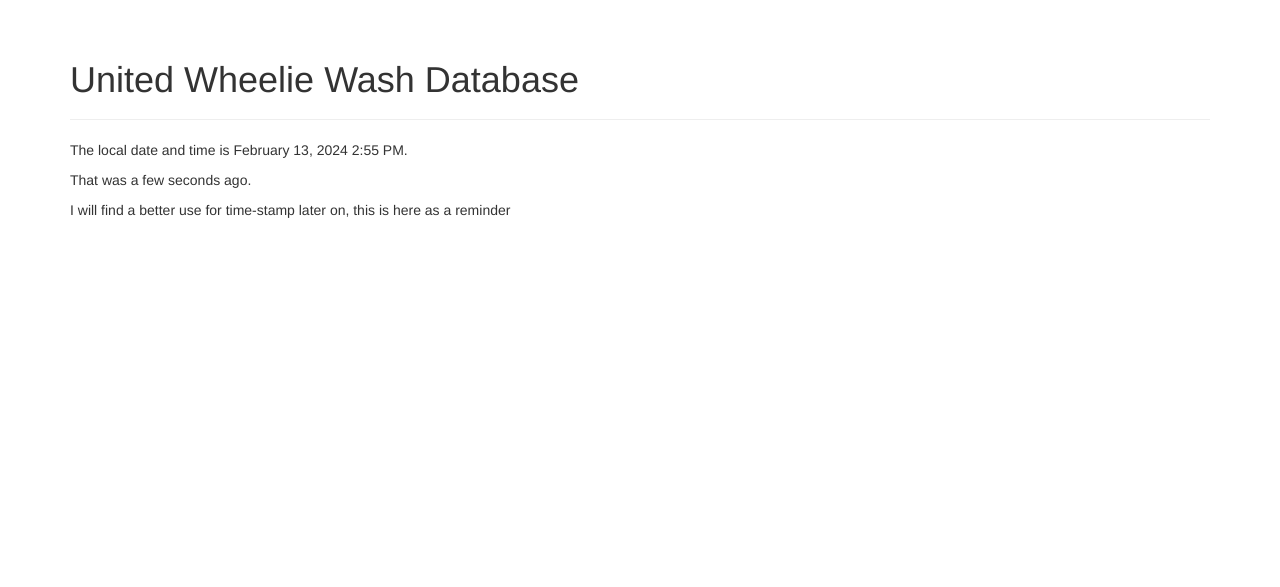
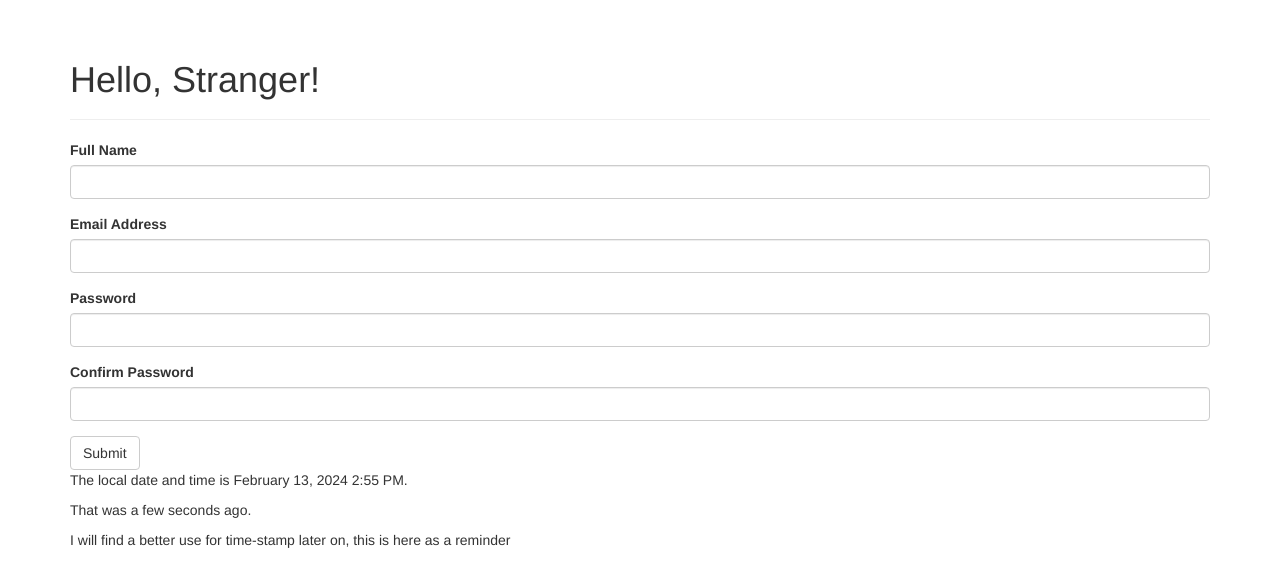
Before and after one commit to fred-py/stripe-subscription-checkout, a Flask app: page /database in a window 1280 px wide. Shown: the part 52-639 px from the top of the page. Run offline with Flask 3, Linux system fonts and the light colour scheme; some libraries are stand-ins or nearby versions.

Commit message:
wtf form added for registration before accessing the database

```diff
--- a/app/__init__.py
+++ b/app/__init__.py
@@ -43,7 +43,7 @@ def create_app(config_name='production'):  # Change to 'development' for develop
     # Registering the main blueprint for Flask to treat it as part of the application
     app.register_blueprint(main_bp)
 
-    from .db_views import db_views as db_views_bp  # DB front-end
+    from .db_views import db_views as db_views_bp  # DB front-end  # Passing the app configuration to the blueprint
     app.register_blueprint(db_views_bp)
 
     from .auth import auth as auth_bp
@@ -59,5 +59,6 @@ def create_app(config_name='production'):  # Change to 'development' for develop
     #@app.route('/test/')
     #def test_page():
     #    return '<h1>Testing the Flask Application Factory Pattern</h1>'
+    print(app.config['SECRET_KEY'])
 
     return app  # Returning the Flask app instance
--- a/app/db_views/forms.py
+++ b/app/db_views/forms.py
@@ -9,9 +9,9 @@ from wtforms.validators import DataRequired, Email, EqualTo, Length
 
 # Flask-WTF web forms is represented in the server by a class
 # The class inherits from FlaskForm
-class SignUp(FlaskForm):  # Flask WebDev p. 114
-    """This class defines a list of fields in the form
-    each field obj can have one of more validators attached."""
+class RegisterAcc(FlaskForm):  # Flask WebDev p. 114
+    """This class defines a list of fields in the form,
+        each field obj can have one of more validators attached."""
     # 1. StringField class represents a HTML <input type="text"> in the rendered form
     # 2. The first argument to the StringField constructor
     #    is the label that will be used when rendering the form
--- a/app/db_views/views.py
+++ b/app/db_views/views.py
@@ -12,17 +12,37 @@ from dotenv import load_dotenv, find_dotenv
 from ..db_operations.prepare_data import prepare_session_data, Customer
 from ..db_operations.crud_operations import add_user
 from ..db_operations.query_ops import CustomerQuery as cq  # get_cus_id, get_order_date, get_payment_intent
+from .forms import RegisterAcc
+#from config import Config
+from flask import current_app  # Needed to access config variables from current app instance
 
 
 load_dotenv(find_dotenv())
 
-
+# Access congig variables using blueprint.config
+# arg 'config' is the name of the module where the configuration is stored
 #port = int(os.environ.get('PORT', 4242))  # This is needed to deploy on fl0
 
-@db_views.route('/database')  # Flask WebDev p. 140
+
+@db_views.route('/database', methods=['GET', 'POST'])  # Flask WebDev p. 140
 def index():
-    return render_template('/database/index.html',
-                           current_time=datetime.utcnow())
+    secret_key = current_app.config['SECRET_KEY']
+    name = None
+    form = RegisterAcc()
+    # validate_on_submit() invokes the DataRequired() validator
+    if form.validate_on_submit():  # Flask WebDev p. 118
+        # If it returns True
+        # the session name is assigned to the local var name
+        name = form.name.data
+        # The form field is cleared by setting it to an empty string
+        # This is done so the form is blank when the form is rendered again
+        form.name.data = ''
+    return render_template(
+        '/database/index.html',
+        form=form, name=name,
+        current_time=datetime.utcnow()
+    )
+
 
 @db_views.route('/user/<name>')
 def user(name):
--- a/app/templates/database/index.html
+++ b/app/templates/database/index.html
@@ -1,13 +1,15 @@
 {% extends "database/base.html" %}
+{% import "bootstrap/wtf.html" as wtf %}
 
 {% block title %}United Wheelie Wash DB{% endblock %}
 
 {% block page_content %}
 <div class="page-header">
-    <h1>United Wheelie Wash Database</h1>
+    <h1><h1>Hello, {% if name %}{{ name }}{% else %}Stranger{% endif %}!</h1></h1>
 </div>
 <!--Flask-Moment object os available to templates to work with time-stamps
 Find a better use for this later-->
+{{ wtf.quick_form(form) }}
 <p>The local date and time is {{ moment(current_time).format('LLL') }}.</p>
 <p>That was {{ moment(current_time).fromNow(refresh=True) }}.</p>
 <p>I will find a better use for time-stamp later on, this is here as a reminder</p>
```
Also changed, not shown: config.py (+9 -5 lines).
